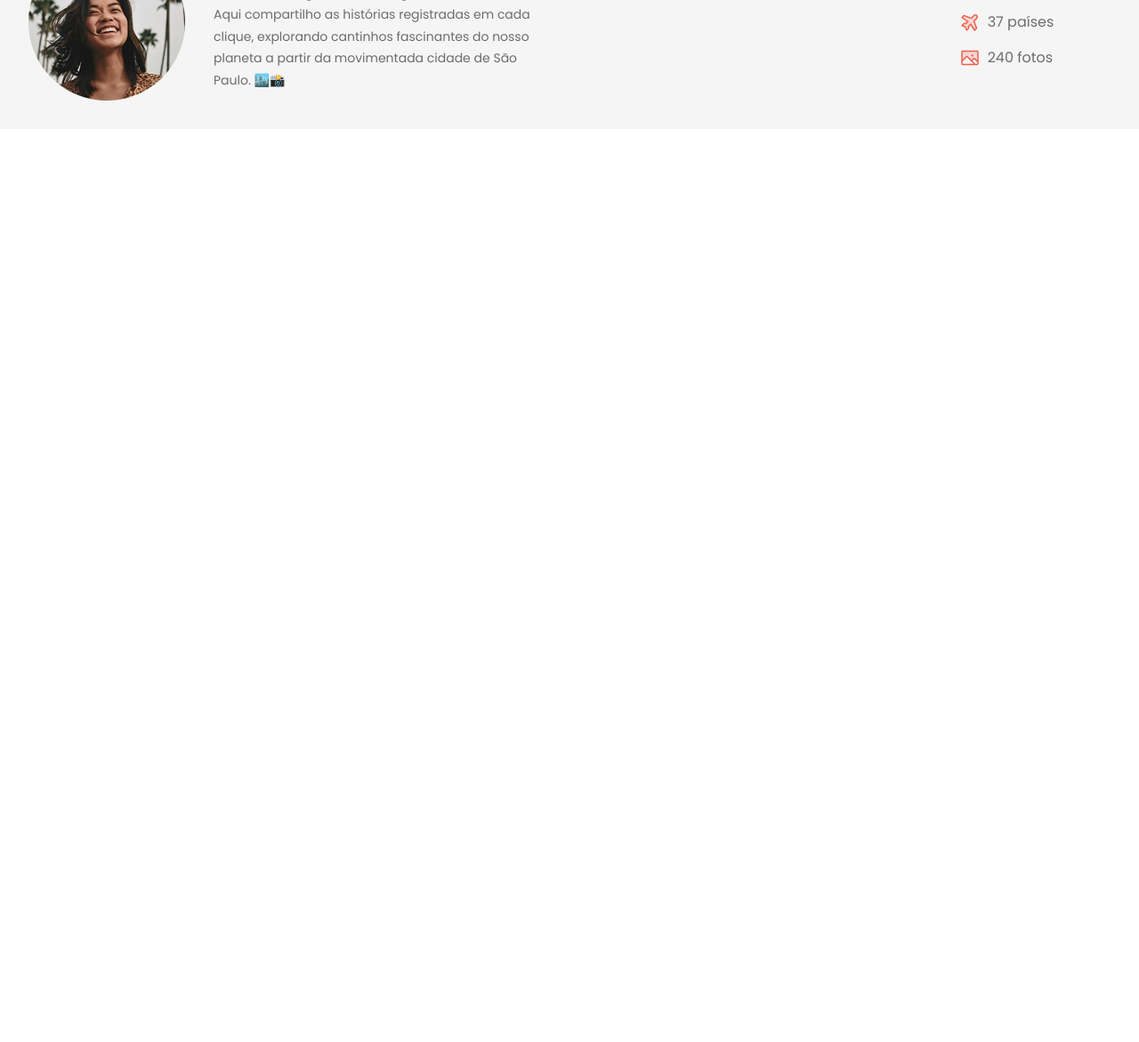
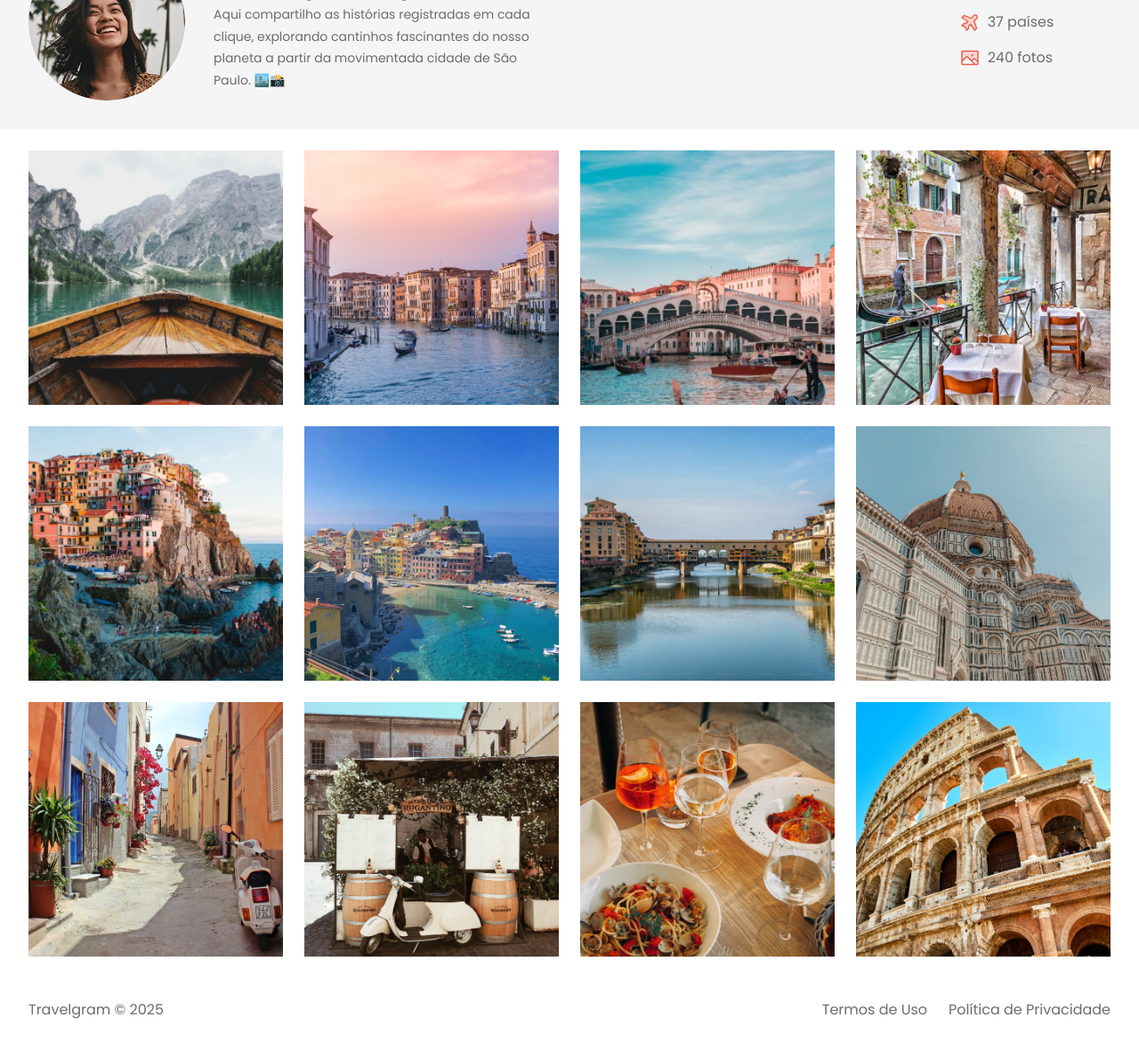
Before and after one commit to israeltelez/Projeto---Travelgram, a plain HTML site: page index.html in a window 1280 px wide. Shown: the part 198-1369 px from the top of the page at 89% size. Before the commit the page ends 800 px from the top, so only its background shows below. Drawn offline with Linux system fonts and the light colour scheme.

Commit message:
footer and end

```diff
--- a/index.html
+++ b/index.html
@@ -55,5 +55,24 @@
         </div>
     </header>
     </div>
+    <main class="container">
+    <img src="assets/images/Image 01.png" alt="...">
+    <img src="assets/images/Image 02.png" alt="...">
+    <img src="assets/images/Image 03.png" alt="...">
+    <img src="assets/images/Image 04.png" alt="...">
+    <img src="assets/images/Image 05.png" alt="...">
+    <img src="assets/images/Image 06.png" alt="...">
+    <img src="assets/images/Image 07.png" alt="...">
+    <img src="assets/images/Image 08.png" alt="...">
+    <img src="assets/images/Image 09.png" alt="...">
+    <img src="assets/images/Image 10.png" alt="...">
+    <img src="assets/images/Image 11.png" alt="...">
+    <img src="assets/images/Image 12.png" alt="...">
+    </main>
+    <footer class="container">
+        <span> Travelgram &copy; 2025 </span>
+        <span> Termos de Uso</span>
+        <span> Política de Privacidade</span>
+    </footer>
 </body>
 </html>
--- a/styles/header.css
+++ b/styles/header.css
@@ -12,6 +12,13 @@ header .container {
     display: flex;
     gap: 32px;
     align-items: center;
+}
+
+#profile img {
+    width: 176px;
+    height: 176px;
+    object-fit: cover;
+    border-radius: 50%;;
 }
 
 #profile > div {
--- a/styles/index.css
+++ b/styles/index.css
@@ -1,3 +1,4 @@
 @import url(global.css);
 @import url(nav.css);
 @import url(header.css);
+@import url(main.css);
--- /dev/null
+++ b/styles/main.css
@@ -0,0 +1,22 @@
+main {
+    display: flex;
+    flex-wrap: wrap;
+    gap: 24px;
+    padding-block: 24px;
+}
+
+main img {
+    width: 286px;
+    height: 286px;
+    object-fit: cover;
+}
+
+footer {
+    display: flex;
+    padding-block: 24px;
+    gap: 24px;
+}
+
+footer span:nth-child(1) {
+    margin-right: auto;
+}
```
